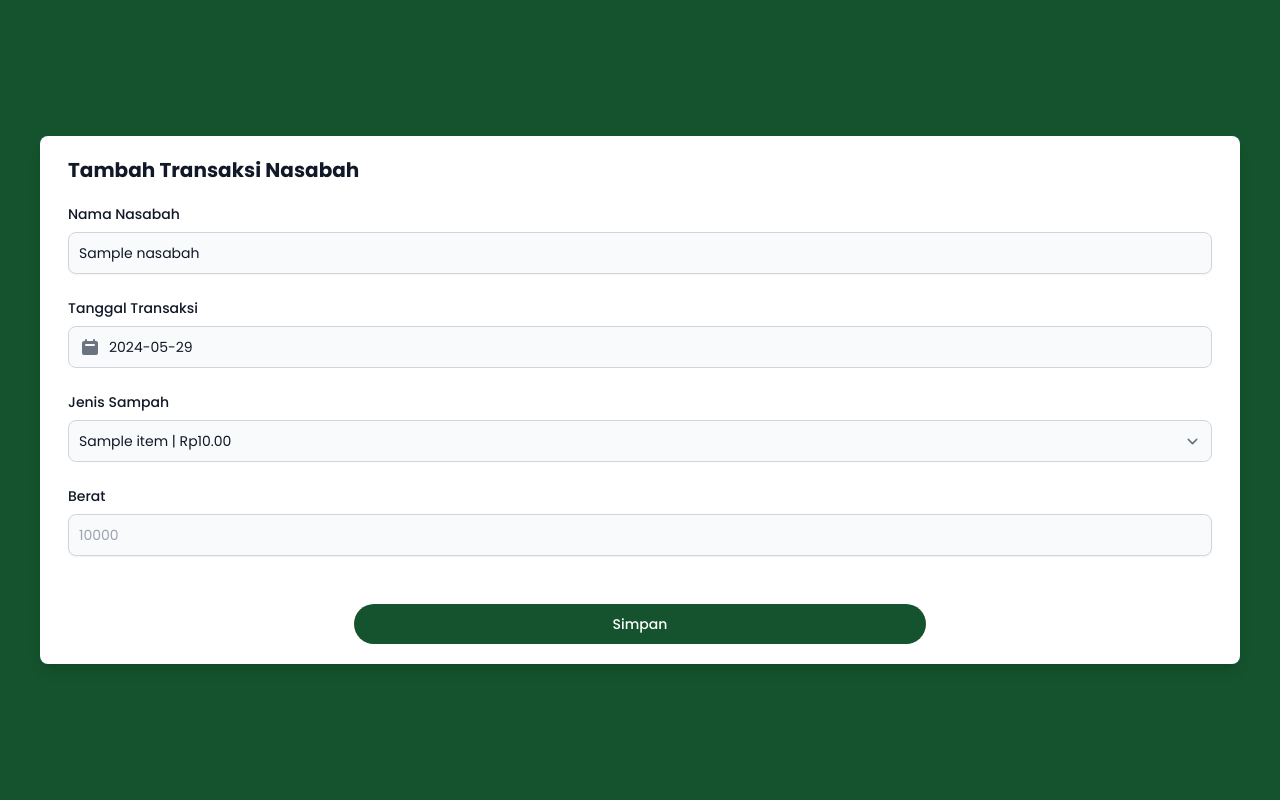
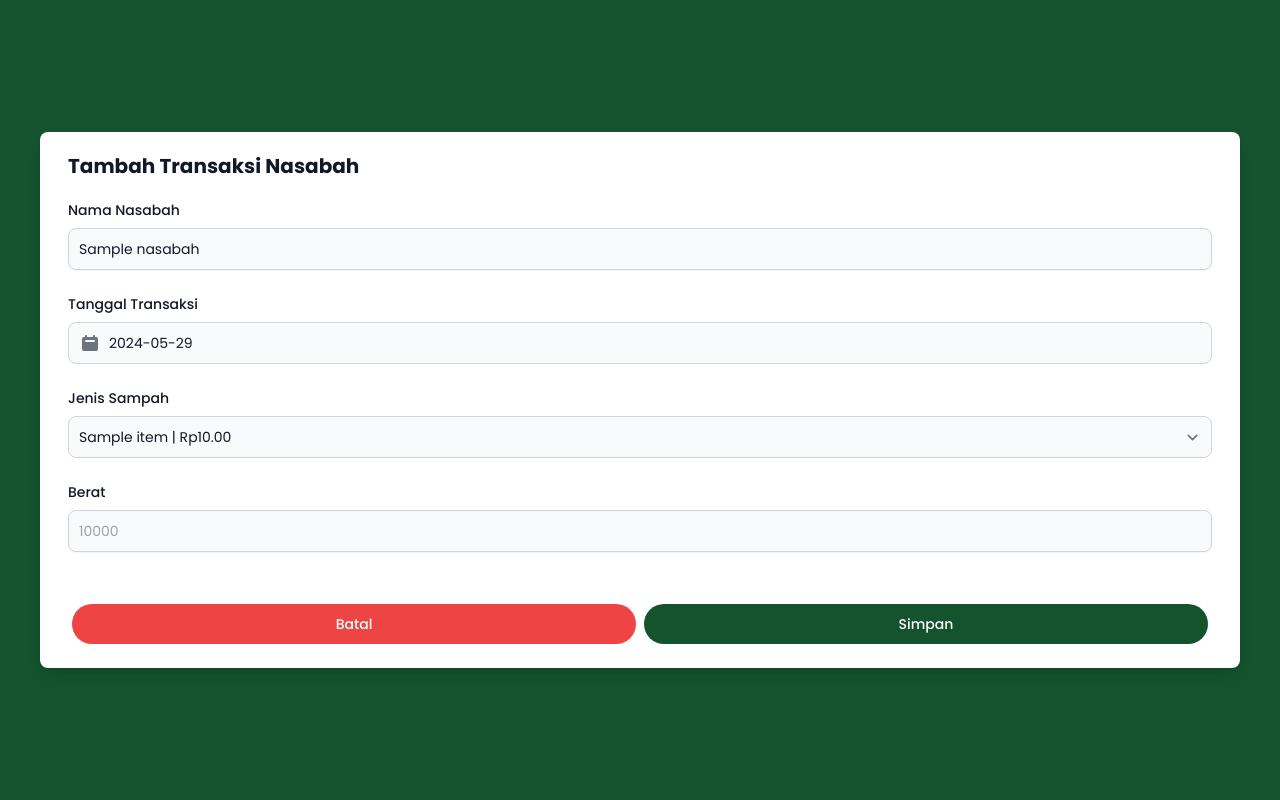
Before and after one commit to rosnawati30/bank-sampah, a CodeIgniter 4 app: the page made by app/Views/transaksi/transaksi_add.php in a window 1280 px wide. Run offline with PHP 8.4 and a stand-in for CodeIgniter, Linux system fonts and the light colour scheme; the template is opened without the code that fills it: most values are stand-ins (such as "Sample title", 1, 10 or a date in 2020); some libraries are stand-ins or nearby versions.

Commit message:
added cancel transaksi

```diff
--- a/app/Models/TransaksiModel.php
+++ b/app/Models/TransaksiModel.php
@@ -55,6 +55,6 @@
 
     public function getLastTransaksiNasabah($id)
     {
-        return $this->orderBy('created_at', 'DESC')->where(['transaksi.id_nasabah'=>$id])->first();
+        return $this->where(['transaksi.id_nasabah'=>$id])->orderBy('created_at', 'DESC')->first();
     }
 }
--- a/app/Views/transaksi/transaksi_add.php
+++ b/app/Views/transaksi/transaksi_add.php
@@ -21,7 +21,7 @@
     <div class="h-screen justify-center content-center bg-green-900">
         <div class="flex-col m-10 px-7 py-5 shadow-lg bg-white rounded-lg">
             <div class="flex mb-5 items-center">
-                <p class="flex-none text-xl font-bold text-gray-900"> Tambah Transaksi Nasabah </p>
+                <p class="flex-none text-md md:text-xl font-bold text-gray-900"> Tambah Transaksi Nasabah </p>
             </div>
             <form action="/transaksi/save" method="post" enctype="multipart/form-data">
                 <div class="mb-6 w-full">
@@ -51,8 +51,9 @@
                     <label for="berat" class="block mb-2 text-sm font-medium text-gray-900"> Berat </label>
                     <input type="number" name="berat" id="berat" value="<?= $transaksi['berat']; ?>" class="shadow-sm bg-gray-50 border border-gray-300 text-gray-900 text-sm rounded-lg focus:ring-green-500 focus:border-green-500 block w-full p-2.5" placeholder="10000" disable readonly>
                 </div>
-                <div class="mt-12 w-full justify-center flex">
-                    <button type="submit" class="text-white bg-green-900 w-1/2 hover:bg-green-800 focus:ring-4 focus:outline-none focus:ring-green-300 font-medium rounded-full text-sm px-5 py-2.5 text-center"> Simpan </button>
+                <div class="flex mt-12 w-full justify-center justify-self-center item-center">
+                        <a href="/transaksi/cancel/<?= $transaksi['id_transaksi'] ?>" class="m-1 justify-center flex text-white bg-red-500 w-1/2 hover:bg-red-800 focus:ring-4 focus:outline-none focus:ring-red-300 font-medium rounded-full text-sm px-5 py-2.5 text-center"><button>Batal</button></a>
+                        <button type="submit" class="m-1 justify-center flex text-white bg-green-900 w-1/2 hover:bg-green-800 focus:ring-4 focus:outline-none focus:ring-green-300 font-medium rounded-full text-sm px-5 py-2.5 text-center"> Simpan </button>
                 </div>
             </form>
 
```
Also changed, not shown: app/Controllers/Transaksi.php (+11 -0 lines).
